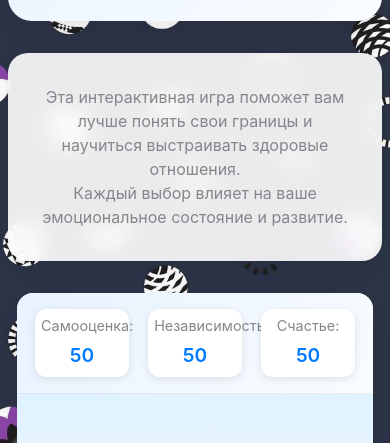
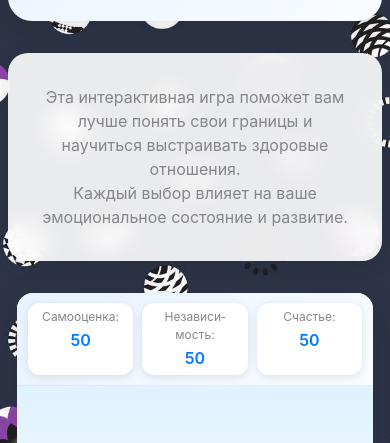
Before and after one commit to rickytickytavylm/GAMEs, a plain HTML site: page index.html in a window 390 px wide. Shown: the part 157-600 px from the top of the page. Drawn offline with Linux system fonts and the light colour scheme.

Commit message:
Fix stats layout: optimize text wrapping and sizes for mobile

```diff
--- a/style.css
+++ b/style.css
@@ -117,9 +117,9 @@ h1 {
 .stat {
     flex: 1;
     min-width: 80px;
-    max-width: calc(33.33% - 1rem);
+    max-width: calc(33.33% - 0.5rem);
     text-align: center;
-    padding: 0.5rem;
+    padding: 0.4rem;
     background: var(--secondary-bg);
     border-radius: 12px;
     box-shadow: 0 2px 8px var(--shadow-color);
@@ -129,12 +129,15 @@ h1 {
 .stat-label {
     display: block;
     color: var(--text-secondary);
-    font-size: 0.9rem;
-    margin-bottom: 0.3rem;
+    font-size: 0.8rem;
+    margin-bottom: 0.2rem;
+    word-wrap: break-word;
+    overflow-wrap: break-word;
+    hyphens: auto;
 }
 
 .stat-value {
-    font-size: 1.2rem;
+    font-size: 1.1rem;
     font-weight: 600;
     color: var(--accent-color);
 }
@@ -332,12 +335,23 @@ footer {
     }
 
     .stats-container {
-        padding: 0.75rem;
+        padding: 0.5rem;
+        gap: 0.25rem;
     }
 
     .stat {
-        padding: 0.4rem;
-        font-size: 0.9rem;
+        padding: 0.3rem;
+        margin: 0.15rem;
+        min-width: 70px;
+    }
+
+    .stat-label {
+        font-size: 0.75rem;
+        margin-bottom: 0.15rem;
+    }
+
+    .stat-value {
+        font-size: 1rem;
     }
 
     .scene {
```
